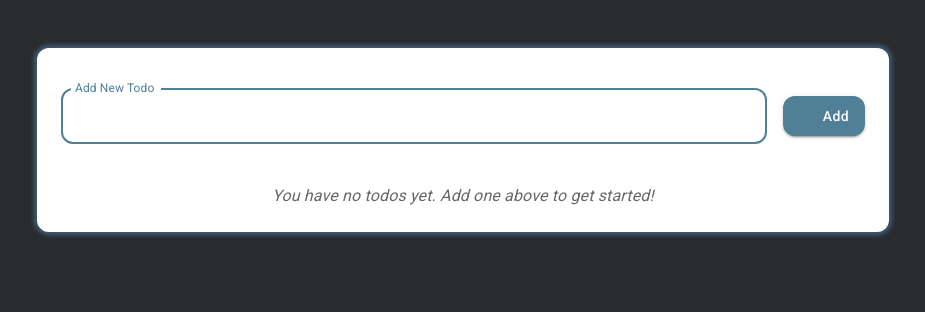
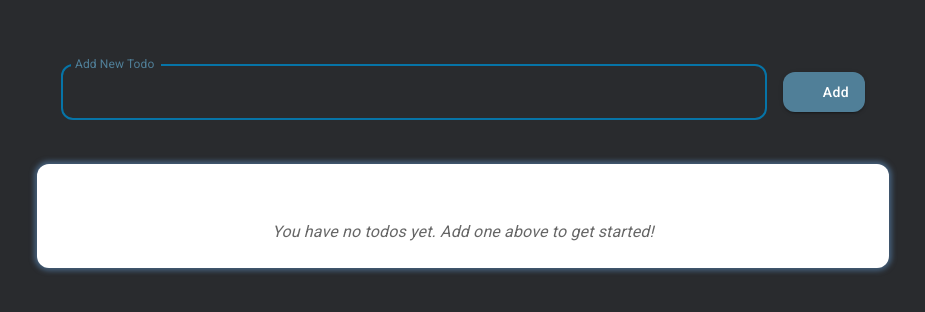
Before and after one commit to iamgrid/todo-2025-a, a React (Vite) app: page / in a window 1280 px wide. Shown: the top 312 px of the page, without its empty margins (177-1102 px from the left). Built offline with nearby package versions, Linux system fonts and the light colour scheme; some icons are missing.

Commit message:
Add todo form now looks as intended

```diff
--- a/src/App.tsx
+++ b/src/App.tsx
@@ -37,6 +37,8 @@ const AddTodoForm = styled("form")({
 	gap: "16px",
 	alignItems: "start",
 	width: "100%",
+	marginBottom: "36px",
+	padding: "0 24px",
 });
 
 function App() {
@@ -75,8 +77,6 @@ function App() {
 			});
 		}
 	}, []);
-
-	// console.log("Current todoStoreState:", todoStoreState);
 
 	function focusNewTodoInputField() {
 		const functionSignature = "App.tsx@focusNewTodoInputField()";
@@ -186,7 +186,6 @@ function App() {
 	return (
 		<ThemeProvider theme={customTheme}>
 			<Container maxWidth="md">
-				<MainWrapper>
 				<AddTodoForm
 					className="new-todo-form"
 					noValidate
@@ -194,6 +193,7 @@ function App() {
 					onSubmit={(event) => {
 						handleNewTodoFormSubmission(event);
 					}}
+					data-joy-color-scheme="dark"
 				>
 					<TextField
 						id="new-todo-form__input"
@@ -201,6 +201,23 @@ function App() {
 						variant="outlined"
 						fullWidth
 						margin="normal"
+						sx={{
+							textarea: {
+								color: "#fff",
+							},
+							label: { color: "gray" },
+							"& .MuiOutlinedInput-root:not(.Mui-error)": {
+								"& fieldset": {
+									borderColor: "#669cc3",
+								},
+								"&:hover fieldset": {
+									borderColor: "#507f98",
+								},
+								"&.Mui-focused fieldset": {
+									borderColor: "#0674a7",
+								},
+							},
+						}}
 						placeholder="What needs to be done?"
 						autoFocus
 						onChange={(event) =>
@@ -221,18 +238,40 @@ function App() {
 								handleNewTodoFormSubmission();
 							}
 						}}
+						onBlur={() => {
+							const newTodoInputField = document.getElementById(
+								"new-todo-form__input"
+							) as HTMLInputElement | null;
+							if (newTodoInputField !== null) {
+								if (
+									newTodoInputField.value.trim().length === 0
+								) {
+									newTodoInputField.value = "";
+									setTodoInputIsValid(true);
+									setTodoInputValueIsOverMaxLengthBy(0);
+								}
+							}
+						}}
 					/>
 					<Button
 						variant="contained"
 						color="primary"
 						type="submit"
-							sx={{ mt: 3, height: "40px" }}
+						sx={{
+							mt: 3,
+							height: "40px",
+							"&:disabled": {
+								color: "#aaa",
+								backgroundColor: "#444",
+							},
+						}}
 						startIcon={<AddIcon />}
 						disabled={!todoInputIsValid}
 					>
 						Add
 					</Button>
 				</AddTodoForm>
+				<MainWrapper>
 					{todoStoreState.todos.length === 0 ? (
 						<Typography
 							// variant="h6"
--- a/src/customTheme.ts
+++ b/src/customTheme.ts
@@ -9,6 +9,8 @@ const colors = {
 };
 
 const customTheme = createTheme({
+	// cssVariables: true,
+	// colorSchemes: { dark: true },
 	palette: {
 		primary: {
 			main: colors.MAIN,
--- a/src/overrides.css
+++ b/src/overrides.css
@@ -1,5 +1,6 @@
 body {
 	background-color: #292b2e !important;
+	/* background-color: #f1f1f1 !important; */
 	padding-top: 1em;
 	padding-bottom: 1em;
 }
```
Lines whose indentation alone changed are shown as unchanged.
